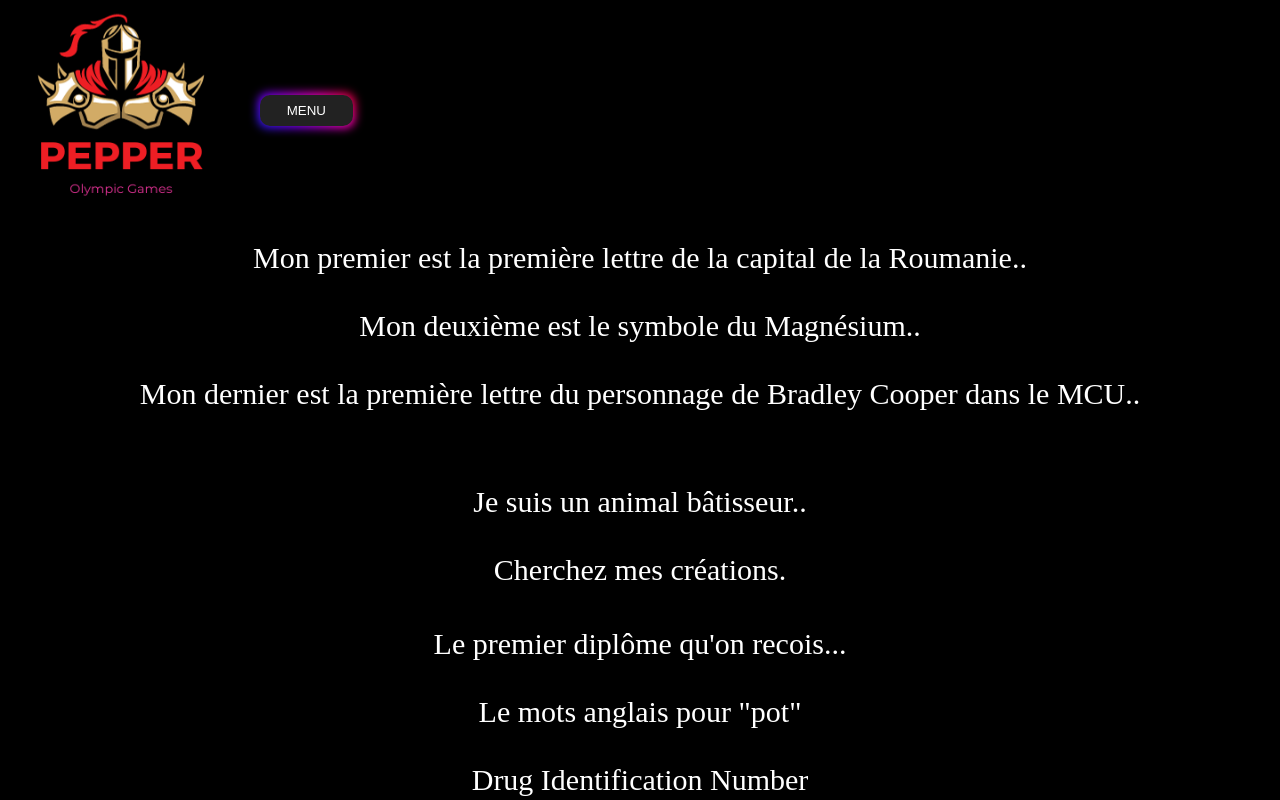
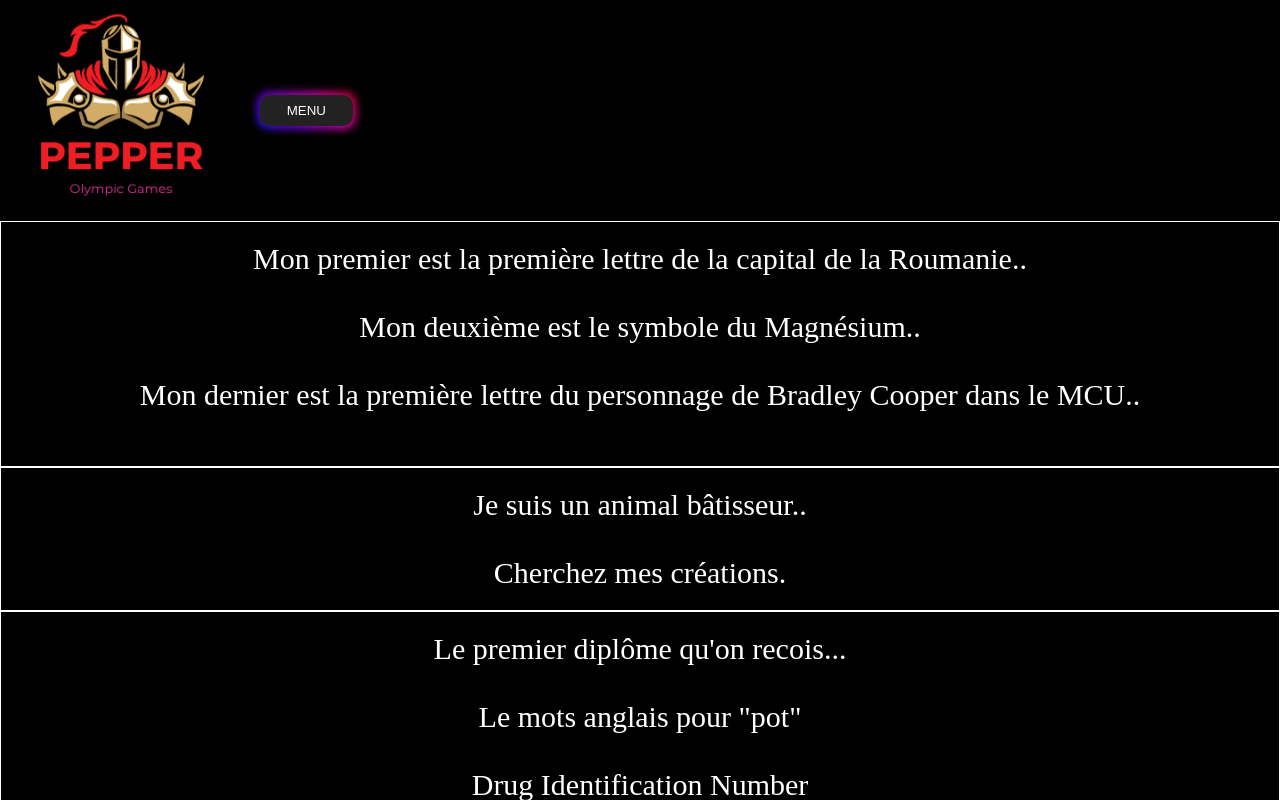
Before and after one commit to Dplayerz/WebAppChalet, a React (Vite) app: page /upload in a window 1280 px wide. Shown: the top 800 px of the page. Built offline with nearby package versions, Linux system fonts and the light colour scheme.

Commit message:
Update Pouf.css

```diff
--- a/src/Pouf.css
+++ b/src/Pouf.css
@@ -105,7 +105,7 @@ li {
 .liste{
     text-align: center;
     padding: 20px;
-    border: 1px white;
+    border: 1px solid white;
     font-size: 30px;
     list-style-type: none;
 }
```
